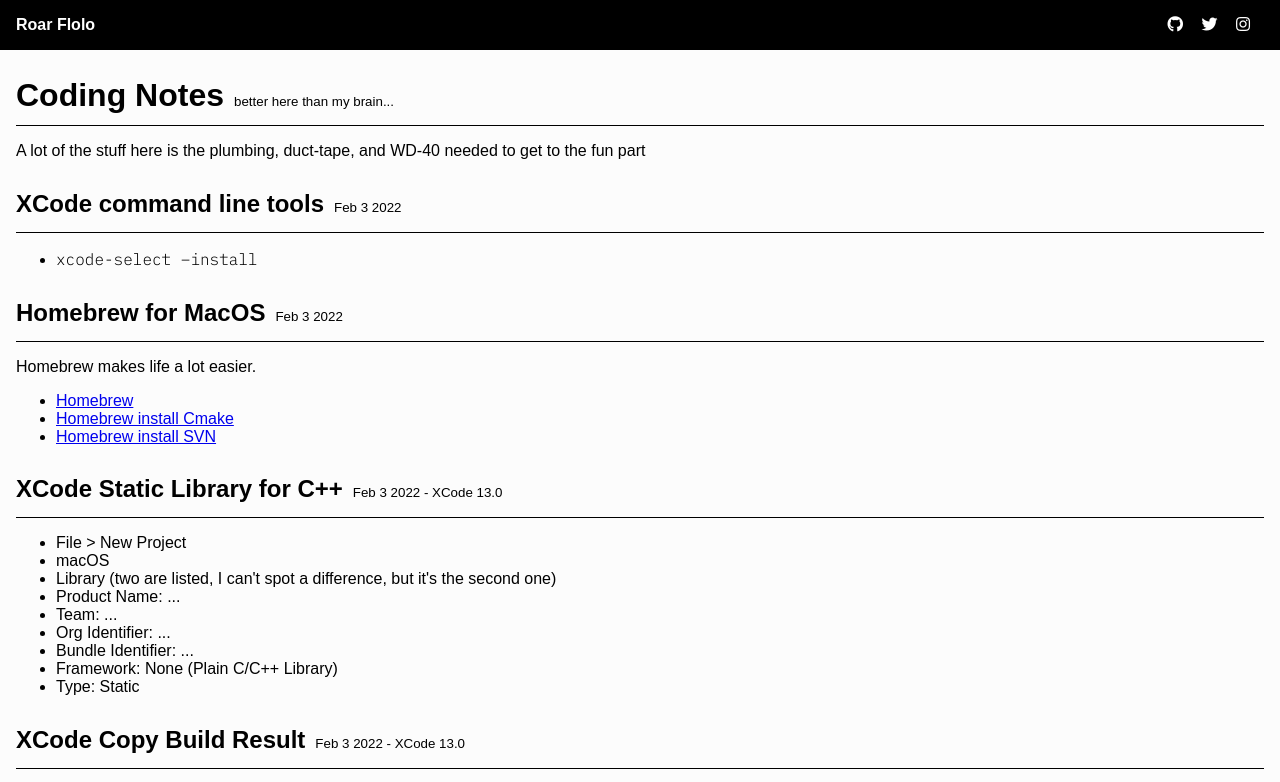
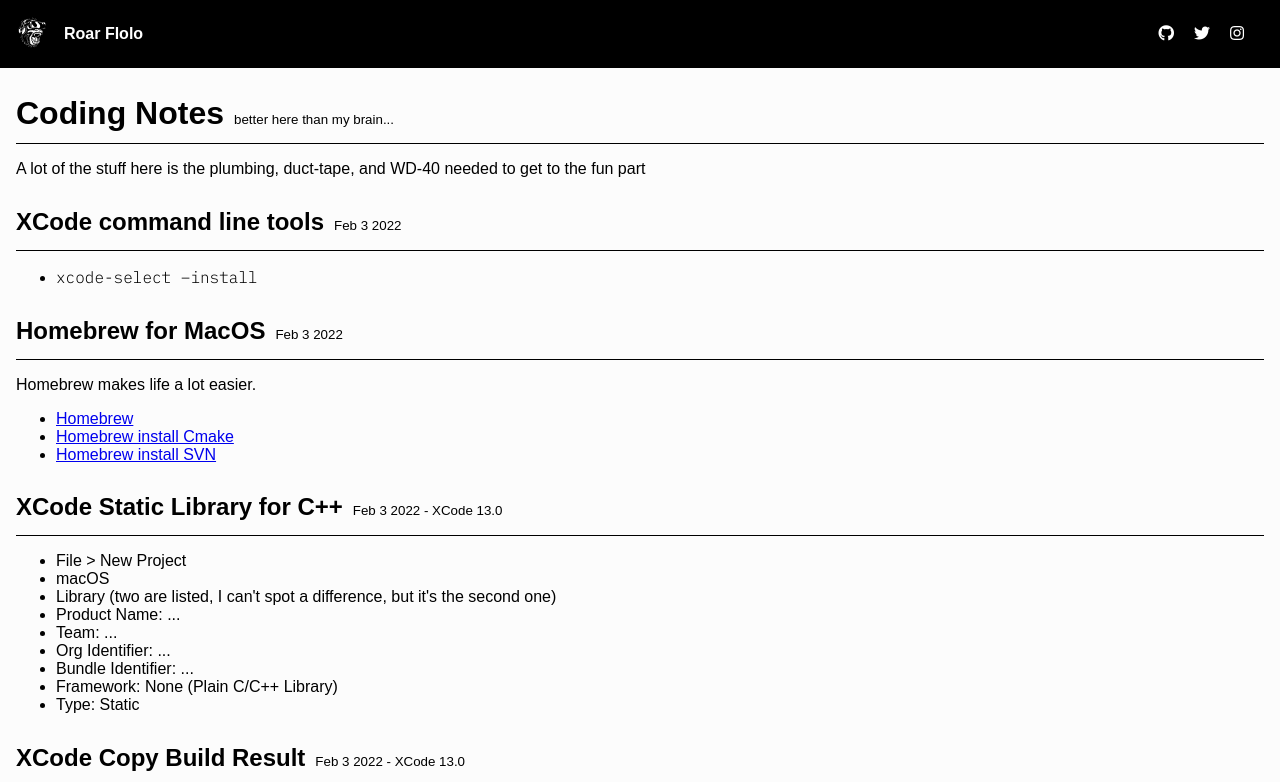
Before and after one commit to roarflolo/roarflolo.github.io, a plain HTML site: page index.html in a window 1280 px wide. Shown: the top 782 px of the page. Drawn offline with Linux system fonts and the light colour scheme; a web font is replaced by a local one.

Commit message:
Style changes.

```diff
--- a/index.html
+++ b/index.html
@@ -3,6 +3,7 @@
 
 <head>
   <meta charset="utf-8" />
+  <link rel="icon" type="image/svg+xml" href="/vrgorilla.svg" />
   <meta name="viewport" content="width=device-width, initial-scale=1" />
   <title>Coding Notes - better here than my brain...</title>
 
@@ -15,19 +16,24 @@
     rel="stylesheet">
 
   <link rel="stylesheet" href="/super-style.css" />
+
+  <style>
+  </style>
 </head>
 
 <body class="">
-  <nav>
-    <ul class="float-left">
-      <li><b>Roar Flolo</b></li>
-    </ul>
-    <ul class="float-right">
-      <li><a href="https://github.com/roarflolo"><i class="fab fa-github">&nbsp;</i></a></li>
-      <li><a href="https://twitter.com/roarflolo"><i class="fab fa-twitter">&nbsp;</i></a></li>
-      <li><a href="https://instagram.com/roarflolo"><i class="fab fa-instagram">&nbsp;</i></a></li>
-    </ul>
-  </nav>
+  <div class="nav-header">
+    <div class="nav-section">
+      <div class="nav-item"><img src="/vrgorilla.svg" width="32px" height="32px"></div>
+      <div class="nav-item"><b>Roar Flolo</b></div>
+    </div>
+    <div class="nav-section">
+      <div class="nav-item"><a href="https://github.com/roarflolo"><i class="fab fa-github">&nbsp;</i></a>
+      </div>
+      <div class="nav-item"><a href="https://twitter.com/roarflolo"><i class="fab fa-twitter">&nbsp;</i></a></div>
+      <div class="nav-item"><a href="https://instagram.com/roarflolo"><i class="fab fa-instagram">&nbsp;</i></a></div>
+    </div>
+  </div>
 
   <main>
     <header>
@@ -120,12 +126,15 @@
 
     <h3>Build</h3>
     <ul>
-      <li><code>xcodebuild build -workspace TestLib2-workspace.xcworkspace -sdk macosx11.3 -scheme testLib2-macOS -configuration
-      Debug</code></li>
-      <li><code>xcodebuild build -workspace TestLib2-workspace.xcworkspace -sdk iphoneos15.0 -scheme testLib2-iOS -configuration
-      Debug</code></li>
+      <li><code>xcodebuild build -workspace TestLib2-workspace.xcworkspace -sdk macosx11.3 -scheme testLib2-macOS
+          -configuration
+          Debug</code></li>
+      <li><code>xcodebuild build -workspace TestLib2-workspace.xcworkspace -sdk iphoneos15.0 -scheme testLib2-iOS
+          -configuration
+          Debug</code></li>
       <li>
-        <code>xcodebuild build -project TestLib2.xcodeproj -sdk iphoneos15.0 -target testLib2-iOS -configuration Debug</code>
+        <code>xcodebuild build -project TestLib2.xcodeproj -sdk iphoneos15.0 -target testLib2-iOS -configuration
+          Debug</code>
       </li>
     </ul>
 
--- a/super-style.css
+++ b/super-style.css
@@ -13,35 +13,34 @@
 }
 
 
-nav {
-    background-color: black;
+
+.nav-header {
+    display: flex;
+    align-items: center;
+    justify-content: space-between;
+    background: #000;
     color: white;
     padding: 1em;
-    display: flex;
-    justify-content: space-between;
+    margin: 0px;
 }
 
-nav>ul {
-    margin-block-start: 0em;
-    margin-block-end: 0em;
-    padding-inline-start: 0px;
-    margin-left: 0px;
+.nav-section {
+    display: flex;
+    align-items: center;
+    margin: 0px;
+    padding: 0px;
 }
 
-nav>ul>li {
-    display: inline-block;
+.nav-item {
     margin-left: 0px;
-    margin-right: 10px;
+    margin-right: 1em;
 }
 
-nav>ul>li>a {
+.nav-item>a {
     color: white;
     text-decoration: none;
 }
 
-float-right {
-    margin-left: auto
-}
 
 
 header {
```
Also changed, not shown: vrgorilla.svg (added).
